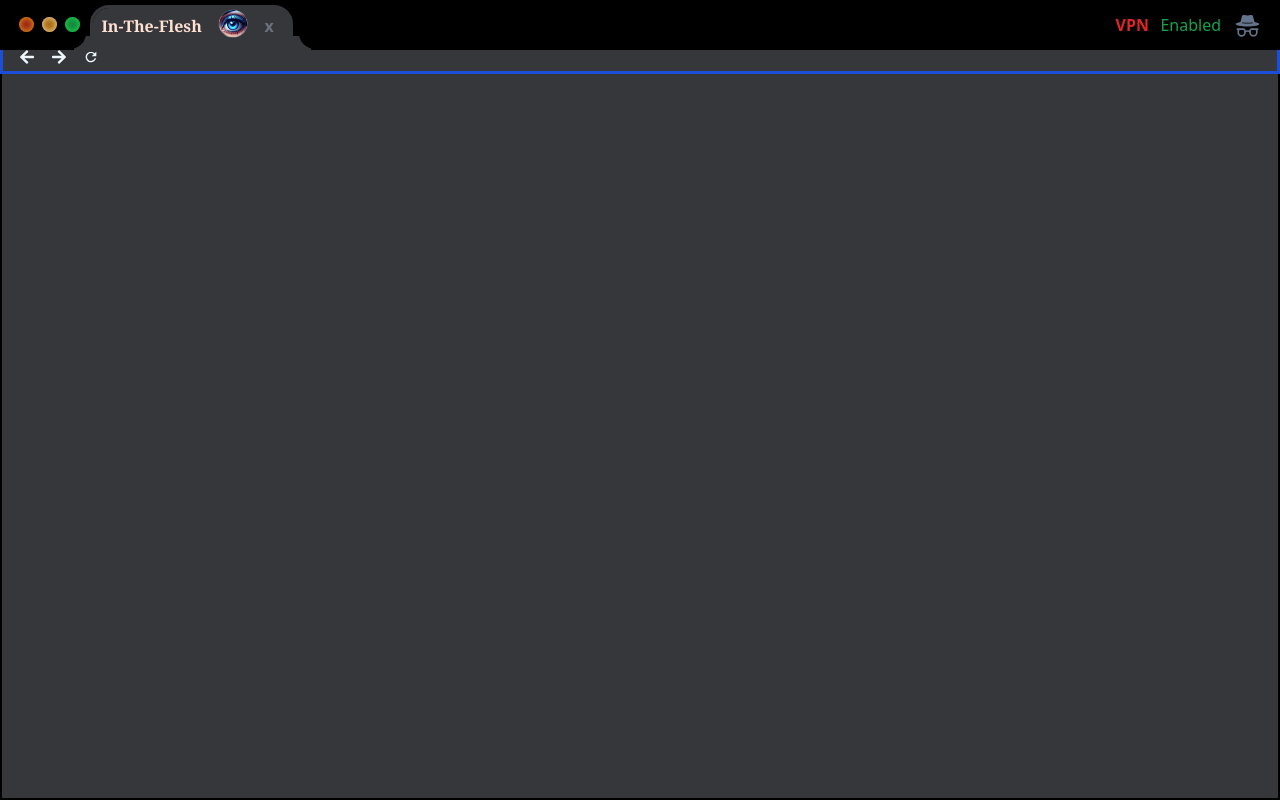
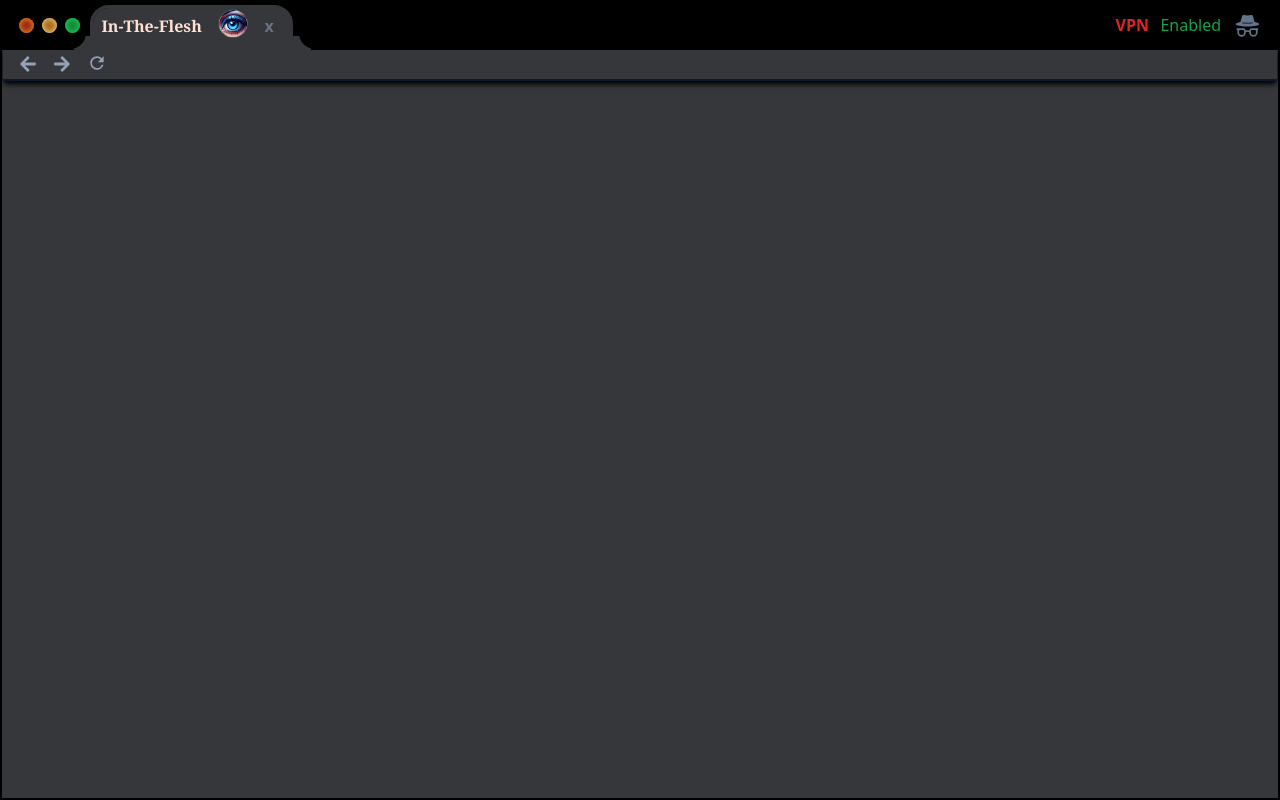
Before and after one commit to MyBaBB/My_InTheFlesh, a React (Vite) app: page / in a window 1280 px wide. Built offline with nearby package versions, Linux system fonts and the light colour scheme.

Commit message:
its looking real so far, now to do the search bar

```diff
--- a/src/components/FakeAddressBar.jsx
+++ b/src/components/FakeAddressBar.jsx
@@ -16,7 +16,7 @@ const FakeAddressBar = () => {
     <div className=' relative flex z-10  h-[44px] pt-[5px] ml-[-4px] bg-[#000]
                     outline outline-black z-50'>
 
-        <div className='DotsContainer relative inline-block mt-[-5px] pl-4 pr-2  outline outline-black
+        <div className='DotsContainer relative inline-block mt-[-4px] pl-4 pr-2  outline outline-black
                  rounded-br-3xl bg-black w-[5.9rem] p-[2px]'>
         <span className='RoundDots relative  inline-block   w-[15px] h-[15px]
                 rounded-full  border-transparent  bg-red-800 mt-[12px] mx-1 z-10'
@@ -75,14 +75,14 @@ const FakeAddressBar = () => {
                     </div> */}
 
 
-                    <div className='FakeTabContainer relative flex-row justify-start outline outline-blue-700 w-screen'>
-                        <span className='ArrowLeft relative inline-block pl-4 '>
+                    <div className='FakeTabContainer relative flex-row justify-start border-b-2  border-slate-900  w-screen shadow-md shadow-black '>
+                        <span className='ArrowLeft relative inline-block pl-4 pt-2 text-slate-400 text-[18px]'>
                             <FaArrowLeft />
                         </span>
-                        <span className='ArrowLeft relative inline-block pl-4 '>
+                        <span className='ArrowLeft relative inline-block pl-4 text-slate-400 text-[18px] '>
                             <FaArrowRight />
                         </span>
-                        <span className='RefreshButton relative inline-block pl-4'>
+                        <span className='RefreshButton relative inline-block pl-4 text-slate-400 text-[20px]'>
                             <MdRefresh  />
                         </span>
                     </div>
--- a/src/components/HomePage.jsx
+++ b/src/components/HomePage.jsx
@@ -7,7 +7,7 @@ import FakeAddressBar from './FakeAddressBar'
 const HomePage = () => {
     return (
         <div className='HomePageWrapper relative  justify-center
-          outline   outline-purple-600
+
           w-full h-full'>
              <FakeAddressBar />
         </div>
```
